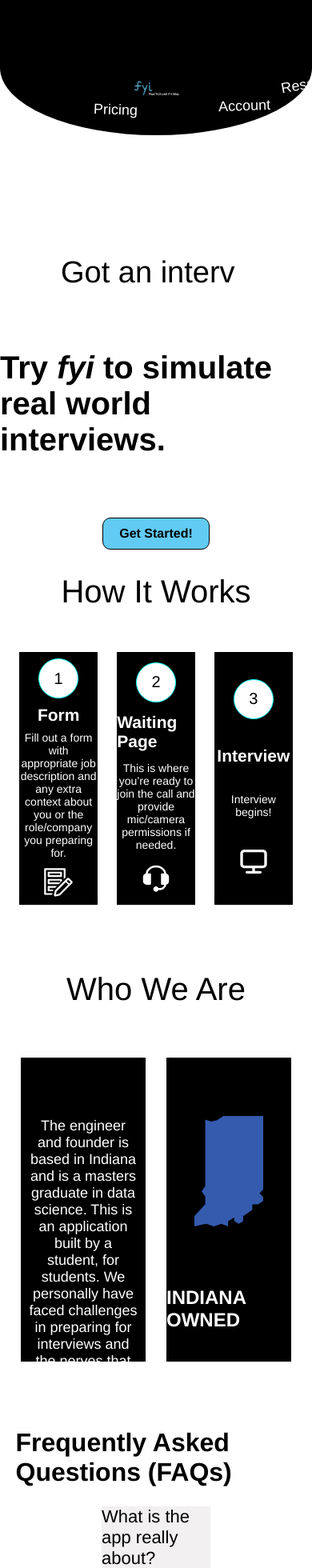
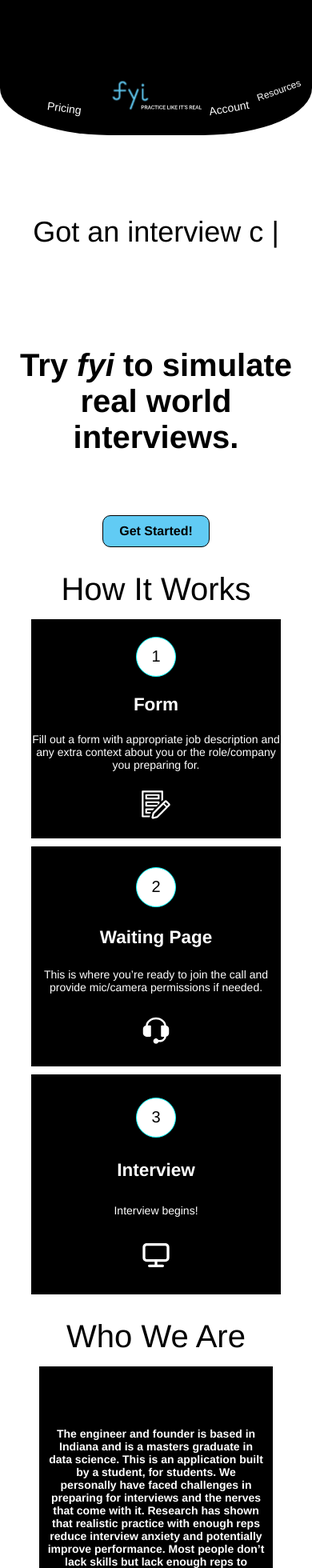
Before and after one commit to arshmattu08/InterviewPrep-frontend-react, a React (Vite) app in the folder interviewprep-frontend-react/: page /#/ in a window 390 px wide. Shown: the top 1960 px of the page at 80% size. Built offline with nearby package versions, Linux system fonts and the light colour scheme; no server answers.

Commit message:
adjusted css to mobile view

```diff
--- a/interviewprep-frontend-react/src/components/FAQItem/FAQItem.css
+++ b/interviewprep-frontend-react/src/components/FAQItem/FAQItem.css
@@ -21,3 +21,18 @@
 .faq-answer.open {
     max-height: 40px;
 }
+
+@media (max-width:768px) {
+    #faq-item{
+    width: 70%;
+    text-align: left;
+    padding: 5px 10px 5px 10px;
+    cursor: pointer;
+    }
+
+
+    #faq-question {
+    font-size: 22px;
+     background-color: #f2f0f0;
+}
+}
--- a/interviewprep-frontend-react/src/components/HemiSphere/HemiSphere.css
+++ b/interviewprep-frontend-react/src/components/HemiSphere/HemiSphere.css
@@ -164,3 +164,70 @@
 #home:active {
     transform: rotate(-1deg) scale(0.97);
 }
+
+
+@media (max-width: 768px) {
+    #hemisphere {
+    width:100%;
+    height:20%;
+    background-color: black;
+    border-radius: 0 0 35% 35%;
+    padding-top: 10px;
+    padding-bottom: 15px;
+    padding-right: 15px;
+    position: relative;
+    /* border: 3px solid cyan; */
+    overflow: hidden;
+    display: flex;
+    flex-direction: column;
+    align-items: end;
+
+    }
+
+    #logo {
+    width: 30%;
+    height: 60%;
+    left: 50%;
+    top: 40%;
+    /* border: 1px solid red; */
+    transform: translateX(-50%);
+    position: absolute;
+
+    }
+
+    .nav-btn {
+    background: none;
+    padding: 0;
+    border: none;
+    font-size: 14px;
+    color: white;
+    font-family: Helvetica , 'Times New Roman', Times, serif;
+    font-weight: lighter;
+    }
+
+    #pricing {
+        position:absolute;
+        left: 15%;
+        top: 75%;
+        /* border: 1px solid red; */
+        transform: rotate(8deg);
+    }
+
+
+    #account {
+        position:absolute;
+        left: 67%;
+        top: 75%;
+        /* border: 1px solid blue; */
+        transform: rotate(-10deg);
+    }
+
+    #resources {
+    position:absolute;
+    font-size: 12px;
+    left: 82%;
+    top: 63%;
+    /* border: 1px solid yellow; */
+    transform: rotate(-20deg);
+    }
+}
--- a/interviewprep-frontend-react/src/components/PricingTile/PricingTile.css
+++ b/interviewprep-frontend-react/src/components/PricingTile/PricingTile.css
@@ -11,3 +11,19 @@
     font-size: 18px;
     padding: 10px 0px 10px 0px;
 }
+
+@media (max-width:768px) {
+    #pricing-tile {
+    width: 60%;
+    height: 60%;
+    background-color: black;
+    color: white;
+    border: 2px solid cyan;
+    display: flex;
+    flex-direction: column;
+    justify-content: space-between;
+    align-items: center;
+    font-size: 18px;
+    padding: 10px 0px 10px 0px;
+}
+}
--- a/interviewprep-frontend-react/src/components/ProcessStep/ProcessStep.css
+++ b/interviewprep-frontend-react/src/components/ProcessStep/ProcessStep.css
@@ -40,3 +40,19 @@
     width: 40px;
     height: 40px;
 }
+
+@media (max-width:768px) {
+    #process-step{
+    width: 80%;
+    height: 33%;
+    background-color: black;
+    /* border: 1px solid blue; */
+    display: flex;
+    flex-direction: column;
+    align-items: center;
+    font-size: 15px;
+    color: white;
+    transition: transform 0.2s ease, border 0.2s ease;
+}
+
+}
--- a/interviewprep-frontend-react/src/pages/LandingPage/LandingPage.css
+++ b/interviewprep-frontend-react/src/pages/LandingPage/LandingPage.css
@@ -4,9 +4,6 @@
     align-items: center;
 
 }
-
-
-
 
 #questions {
     font-size: 38px;
@@ -125,3 +122,101 @@
 .footer-btn:active{
     transform: scale(0.97);
 }
+
+@media (max-width:768px) {
+    #hero-text {
+    display: flex;
+    flex-direction: column;
+    align-items: center;
+
+    }
+
+    #questions {
+    font-size: 36px;
+    text-align: center;
+    font-weight: lighter;
+    margin-top: 100px;
+    width: 400px;
+    height: 90px;
+
+    }
+
+    #try-line{
+        font-size: 40px;
+        font-weight: bold;
+        margin-top: 75px;
+        margin-bottom: 75px;
+        text-align: center;
+    }
+
+    #get-started-btn{
+        color: black;
+    }
+
+    #process-steps-wrapper {
+    width: 100%;
+    height: 100%;
+    font-family: 'Jacques Francois', Helvetica , Times, serif;
+    font-size: 40px;
+    display: flex;
+    flex-direction: column;
+    align-items: center;
+    /* border: 3px solid red; */
+    gap:10px;
+    margin-top: 15px
+
+    }
+
+    #who-we-are-wrapper {
+    /* border: 3px solid red; */
+    width:100%;
+    height: 100%;
+    display: flex;
+    flex-direction: column;
+    align-items: center;
+    gap: 12px;
+    }
+
+    #about {
+    font-size: 14px;
+    font-weight: bold;
+    display: flex;
+    align-items: center;
+    background-color: black;
+    width: 75%;
+    height: calc(50% - 6px);
+    color: white;
+    text-align: center;
+    padding: 0px 10px;
+    margin-top: 15px;
+
+}
+
+#indiana-owned {
+    background-color: black;
+    width: 75%;
+    height: calc(50% - 6px);
+    display: flex;
+    justify-content: center;
+    align-items: center;
+    flex-direction: column;
+    color: white;
+}
+
+
+#faq-wrapper{
+    display: flex;
+    width: 100%;
+    height: 55%;
+    flex-direction: column;
+    /* justify-content: center; */
+    align-items: center;
+}
+
+#faq-title {
+    /* margin: 5%; */
+    text-align: center;
+
+}
+
+}
--- a/interviewprep-frontend-react/src/pages/LandingPage/LandingPage.jsx
+++ b/interviewprep-frontend-react/src/pages/LandingPage/LandingPage.jsx
@@ -40,7 +40,7 @@
             <TypeWriter statementArray={landingQ} id="questions"/>
             <p id="try-line"> Try <i>fyi</i> to simulate real world interviews.</p>
 
-            <Link to={!isLoggedIn ? "/account": "/form"}> <Button label={<b>Get Started!</b>}/> </Link>
+            <Link to={!isLoggedIn ? "/account": "/form"}> <Button label={<b>Get Started!</b>} id="get-started-btn"/> </Link>
         </div>
 
         <p className="titles">How It Works</p>
@@ -78,7 +78,7 @@
 
             <div id="faq-title">
                 <h1>Frequently Asked Questions (FAQs)</h1>
-                </div>
+            </div>
 
             <FAQItem question={"What is the app really about?"} answer={
                 "It is about interview practice!"
--- a/interviewprep-frontend-react/src/pages/Login/Login.css
+++ b/interviewprep-frontend-react/src/pages/Login/Login.css
@@ -44,3 +44,55 @@
     font-weight: bold;
     margin-right: 90px;
 }
+
+
+@media (max-width:768px) {
+    #login-wrapper{
+    width: 100%;
+    height: 70%;
+    display: flex;
+    justify-content: center;
+}
+
+#login-form{
+    width: 80%;
+    height: 100%;
+    display: flex;
+    flex-direction: column;
+    align-items: center;
+    padding-top: 80px;
+}
+
+#login-form form {
+    display: flex;
+    flex-direction: column;
+    width: 100%;
+    height: 65%;
+    gap:30px;
+    padding-left: 25px;
+    margin-top: 15px;
+}
+
+#login-form label {
+   display: block;
+
+}
+
+#login-form input {
+    background-color: #ededed;
+    border: none;
+    border-radius: 10px;
+    font-size: 16px;
+    height: 75%;
+    width: 100%;
+}
+
+#login-form button {
+    align-self: center;
+    font-weight: bold;
+    margin-right: 15px;
+    color: black;
+}
+
+
+}
--- a/interviewprep-frontend-react/src/pages/Pricing/Pricing.css
+++ b/interviewprep-frontend-react/src/pages/Pricing/Pricing.css
@@ -17,3 +17,27 @@
     justify-content: space-evenly;
     align-items: center;
 }
+
+@media (max-width:768px) {
+    #pricing-heading{
+    width: 100%;
+    height: 15%;
+    margin-top: 5%;
+    margin-bottom: 5%;
+    display: flex;
+    flex-direction: column;
+    justify-content: center;
+    align-items: center;
+}
+
+#pricing-tile-wrapper{
+    width:100%;
+    height: 75%;
+    display: flex;
+    flex-direction: column;
+    justify-content: baseline;
+    align-items: center;
+    gap: 15px;
+    margin-bottom: 5%;
+}
+}
--- a/interviewprep-frontend-react/src/pages/Pricing/Pricing.jsx
+++ b/interviewprep-frontend-react/src/pages/Pricing/Pricing.jsx
@@ -12,7 +12,7 @@
 
         <div id="pricing-heading">
             <h1>Pricing</h1>
-            <p style={{marginTop:'20px'}}>Note: Single 20 min interview = 10 credits.</p>
+            <p style={{marginTop:'20px', fontWeight:'bold'}}>Single 20 min interview = 10 credits.</p>
         </div>
 
 
--- a/interviewprep-frontend-react/src/pages/SignUp/SignUp.css
+++ b/interviewprep-frontend-react/src/pages/SignUp/SignUp.css
@@ -55,3 +55,50 @@
 In order for proper form children layout, the form itself again is flex.
 And then we have access to labels, inputs, and submit button.
 */
+
+@media (max-width:768px) {
+    #signup-wrapper{
+    width: 100%;
+    height: 90%;
+    display: flex;
+    justify-content: center;
+}
+
+#signup-form{
+    padding-top: 15px;
+    width: 80%;
+    height: 100%;
+    display: flex;
+    flex-direction: column;
+    align-items: center;
+}
+
+#signup-form form{
+    display: flex;
+    flex-direction: column;
+    gap: 20px;
+    width:100%;
+    margin-top: 25px;
+    margin-bottom: 20px;
+    padding-left: 5px;
+}
+
+#signup-form form div input{
+    background-color: #ededed;
+    width: 100%;
+    height: 75%;
+    border-radius: 10px;
+    border: none;
+    font-size: 14px;
+    padding-left: 5px;
+}
+
+#signup-form button {
+    align-self: center;
+    font-weight: bold;
+    margin-right: 0px;
+    color: black;
+    font-weight: bolder;
+}
+
+}
```
